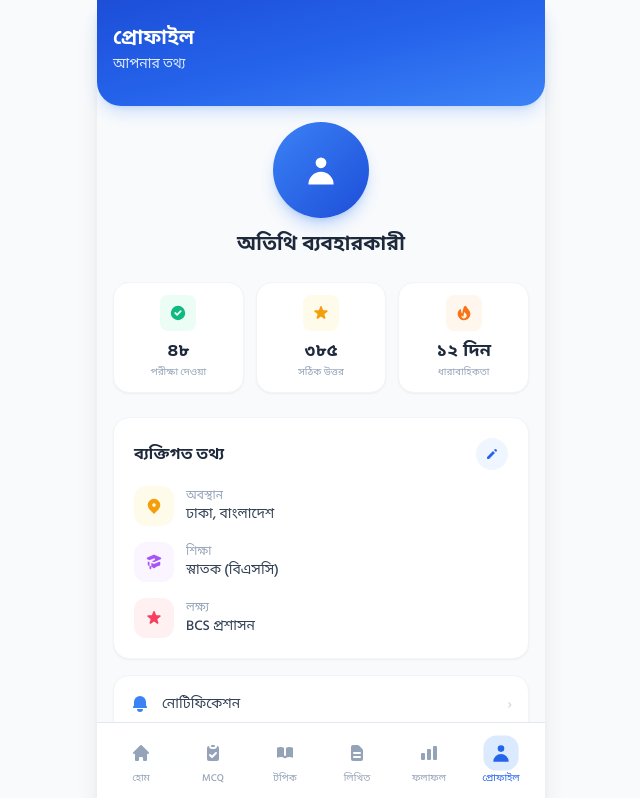
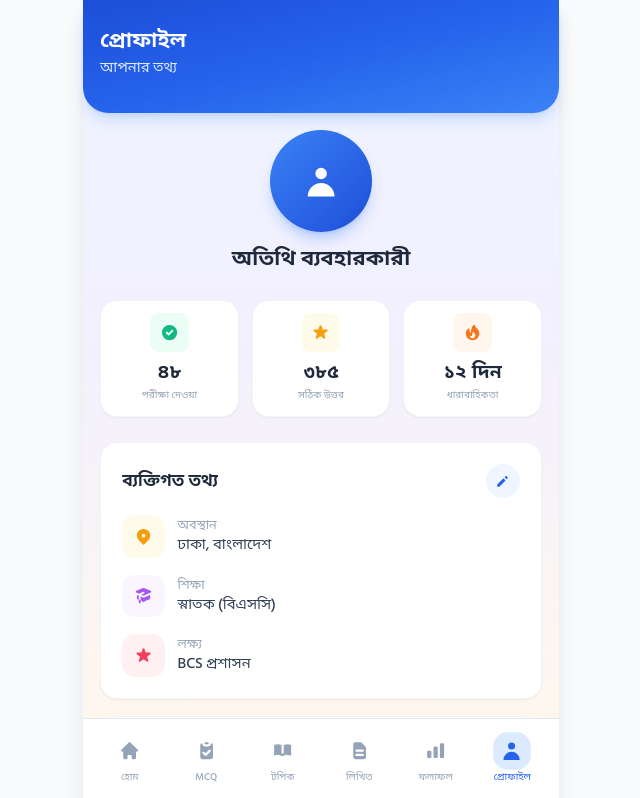
Before and after one commit to emonhossen1672-cmd/job-mentor-frontend, a React (Vite) app: page /profile in a window 1280 px wide. Shown: the top 798 px of the page, without its empty margins (319-959 px from the left). Built offline with nearby package versions, Linux system fonts and the light colour scheme; no server answers.

Commit message:
Update index.css

```diff
--- a/src/index.css
+++ b/src/index.css
@@ -1,3 +1,4 @@
+@import url('https://fonts.googleapis.com/css2?family=Hind+Siliguri:wght@400;500;600;700&display=swap');
 @tailwind base;
 @tailwind components;
 @tailwind utilities;
@@ -10,10 +11,12 @@
   html {
     -webkit-font-smoothing: antialiased;
     -moz-osx-font-smoothing: grayscale;
+    font-size: 17px;
   }
 
   body {
     @apply font-bengali bg-slate-50 text-slate-800 antialiased;
+    font-family: 'Hind Siliguri', 'Noto Sans Bengali', sans-serif;
     margin: 0;
     min-height: 100vh;
   }
@@ -38,7 +41,8 @@
 
 @layer components {
   .app-container {
-    @apply max-w-md mx-auto min-h-screen bg-slate-50 relative shadow-xl;
+    @apply max-w-md mx-auto min-h-screen relative shadow-xl;
+    background: linear-gradient(180deg, #eef4ff 0%, #f3f0ff 30%, #fff7ed 65%, #f0fdf7 100%);
   }
 
   .page-content {
@@ -104,14 +108,14 @@
     animation: floatBlob 7s ease-in-out infinite reverse;
   }
   .hero-badge {
-    @apply relative z-10 inline-flex items-center gap-1.5 text-[10px] font-medium bg-white/15 px-3 py-1 rounded-full;
+    @apply relative z-10 inline-flex items-center gap-1.5 text-[11px] font-medium bg-white/15 px-3 py-1 rounded-full;
   }
   .live-dot {
     @apply w-1.5 h-1.5 rounded-full bg-emerald-400;
     animation: pulseGlow 1.4s ease-in-out infinite;
   }
   .hero-title {
-    @apply relative z-10 text-[17px] font-extrabold leading-snug mt-3;
+    @apply relative z-10 text-[19px] font-extrabold leading-snug mt-3;
   }
   .hero-word {
     display: inline-block;
@@ -125,7 +129,7 @@
     animation: fadeSlideUp 0.5s ease forwards, pulseGlow 2.2s ease-in-out 0.8s infinite;
   }
   .hero-sub {
-    @apply relative z-10 inline-flex items-center gap-1.5 text-[11px] font-bold bg-white/15 border border-white/25 px-3 py-1.5 rounded-full mt-3;
+    @apply relative z-10 inline-flex items-center gap-1.5 text-[12px] font-bold bg-white/15 border border-white/25 px-3 py-1.5 rounded-full mt-3;
     opacity: 0;
     animation: fadeSlideUp 0.55s ease 0.55s forwards;
   }
@@ -167,14 +171,14 @@
     background: rgba(255, 255, 255, 0.1); border-radius: 9999px;
   }
   .exam-badge {
-    @apply relative z-10 self-start inline-flex items-center gap-1 bg-white/20 text-[8.5px] font-extrabold px-2 py-1 rounded-full;
+    @apply relative z-10 self-start inline-flex items-center gap-1 bg-white/20 text-[9.5px] font-extrabold px-2 py-1 rounded-full;
   }
   .exam-icon {
     @apply relative z-10 text-2xl mt-4;
     animation: iconBounce 2.4s ease-in-out infinite;
   }
   .exam-cta {
-    @apply relative z-10 mt-3 text-[9.5px] font-bold bg-white/25 px-3 py-1.5 rounded-full;
+    @apply relative z-10 mt-3 text-[10.5px] font-bold bg-white/25 px-3 py-1.5 rounded-full;
     animation: ctaPulse 2s ease-in-out infinite;
   }
 
@@ -187,7 +191,7 @@
   }
   .result-ring span {
     position: absolute; inset: 0; display: flex; align-items: center; justify-content: center;
-    font-size: 0.8rem; font-weight: 800; color: #111827;
+    font-size: 0.85rem; font-weight: 800; color: #111827;
   }
   .result-ring-prelim {
     background: conic-gradient(#2563eb calc(var(--p) * 3.6deg), #e5e9f5 0deg);
@@ -286,3 +290,295 @@
     animation-iteration-count: 1 !important;
   }
 }
+@import url('https://fonts.googleapis.com/css2?family=Hind+Siliguri:wght@400;500;600;700&display=swap');
+@tailwind base;
+@tailwind components;
+@tailwind utilities;
+
+@layer base {
+  * {
+    -webkit-tap-highlight-color: transparent;
+  }
+
+  html {
+    -webkit-font-smoothing: antialiased;
+    -moz-osx-font-smoothing: grayscale;
+    font-size: 17px;
+  }
+
+  body {
+    @apply font-bengali bg-slate-50 text-slate-800 antialiased;
+    font-family: 'Hind Siliguri', 'Noto Sans Bengali', sans-serif;
+    margin: 0;
+    min-height: 100vh;
+  }
+
+  ::-webkit-scrollbar {
+    width: 6px;
+    height: 6px;
+  }
+
+  ::-webkit-scrollbar-track {
+    background: transparent;
+  }
+
+  ::-webkit-scrollbar-thumb {
+    @apply bg-brand-300 rounded-full;
+  }
+
+  ::-webkit-scrollbar-thumb:hover {
+    @apply bg-brand-400;
+  }
+}
+
+@layer components {
+  .app-container {
+    @apply max-w-md mx-auto min-h-screen relative shadow-xl;
+    background: linear-gradient(180deg, #eef4ff 0%, #f3f0ff 30%, #fff7ed 65%, #f0fdf7 100%);
+  }
+
+  .page-content {
+    @apply px-4 pb-28 pt-4;
+  }
+
+  .card {
+    @apply bg-white rounded-2xl shadow-sm border border-slate-100 transition-all duration-300;
+  }
+
+  .card-hover {
+    @apply hover:shadow-md hover:-translate-y-0.5 active:scale-[0.98];
+  }
+
+  .btn-primary {
+    @apply bg-gradient-to-r from-brand-600 to-brand-500 text-white font-semibold py-3 px-6 rounded-xl shadow-md shadow-brand-500/30 hover:shadow-lg hover:shadow-brand-500/40 active:scale-95 transition-all duration-200;
+  }
+
+  .btn-secondary {
+    @apply bg-white text-brand-600 font-semibold py-3 px-6 rounded-xl border border-brand-200 hover:bg-brand-50 active:scale-95 transition-all duration-200;
+  }
+
+  .section-title {
+    @apply text-lg font-bold text-slate-800 mb-3 flex items-center gap-2;
+  }
+
+  .gradient-header {
+    @apply bg-gradient-to-br from-brand-700 via-brand-600 to-brand-500 text-white;
+  }
+
+  /* ---- Logo ---- */
+  .logo-mark {
+    @apply w-8 h-8 rounded-lg flex items-center justify-center text-white flex-shrink-0;
+    background: linear-gradient(135deg, #3b82f6, #1d4ed8);
+    box-shadow: 0 4px 10px rgba(37, 99, 235, 0.35);
+  }
+  .logo-gradient-text {
+    background: linear-gradient(135deg, #1d4ed8, #3b82f6);
+    -webkit-background-clip: text;
+    background-clip: text;
+    color: transparent;
+  }
+
+  /* ---- Animated hero banner ---- */
+  .hero-banner {
+    @apply relative overflow-hidden rounded-3xl px-5 py-6 text-white;
+    background: linear-gradient(120deg, #3b82f6, #1d4ed8, #2563eb, #1e40af);
+    background-size: 300% 300%;
+    animation: heroFlow 10s ease infinite;
+  }
+  .hero-banner::before {
+    content: "";
+    position: absolute; top: -50px; right: -30px; width: 160px; height: 160px;
+    background: radial-gradient(circle, rgba(255, 255, 255, 0.18) 0%, rgba(255, 255, 255, 0) 70%);
+    border-radius: 9999px;
+    animation: floatBlob 6s ease-in-out infinite;
+  }
+  .hero-banner::after {
+    content: "";
+    position: absolute; bottom: -40px; left: -20px; width: 110px; height: 110px;
+    background: radial-gradient(circle, rgba(255, 255, 255, 0.12) 0%, rgba(255, 255, 255, 0) 70%);
+    border-radius: 9999px;
+    animation: floatBlob 7s ease-in-out infinite reverse;
+  }
+  .hero-badge {
+    @apply relative z-10 inline-flex items-center gap-1.5 text-[11px] font-medium bg-white/15 px-3 py-1 rounded-full;
+  }
+  .live-dot {
+    @apply w-1.5 h-1.5 rounded-full bg-emerald-400;
+    animation: pulseGlow 1.4s ease-in-out infinite;
+  }
+  .hero-title {
+    @apply relative z-10 text-[19px] font-extrabold leading-snug mt-3;
+  }
+  .hero-word {
+    display: inline-block;
+    opacity: 0;
+    transform: translateY(12px);
+    animation: fadeSlideUp 0.5s ease forwards;
+    margin-right: 0.2em;
+  }
+  .hero-word-accent {
+    color: #fde68a;
+    animation: fadeSlideUp 0.5s ease forwards, pulseGlow 2.2s ease-in-out 0.8s infinite;
+  }
+  .hero-sub {
+    @apply relative z-10 inline-flex items-center gap-1.5 text-[12px] font-bold bg-white/15 border border-white/25 px-3 py-1.5 rounded-full mt-3;
+    opacity: 0;
+    animation: fadeSlideUp 0.55s ease 0.55s forwards;
+  }
+  .spark-icon {
+    display: inline-block;
+    animation: sparkSpin 2.5s linear infinite;
+  }
+
+  /* ---- Big প্রিলি / রিটেন cards ---- */
+  .type-card-lg {
+    @apply relative overflow-hidden rounded-2xl p-6 text-white text-center flex flex-col items-center;
+  }
+  .type-card-lg::after {
+    content: ""; position: absolute; right: -24px; top: -24px; width: 100px; height: 100px;
+    background: rgba(255, 255, 255, 0.15); border-radius: 9999px;
+  }
+  .type-card-lg::before {
+    content: ""; position: absolute; left: -20px; bottom: -30px; width: 80px; height: 80px;
+    background: rgba(255, 255, 255, 0.1); border-radius: 9999px;
+  }
+  .type-card-lg-title {
+    @apply relative z-10 text-xl font-extrabold mt-2;
+    opacity: 0;
+    animation: fadeSlideUp 0.6s ease forwards, titleGlow 2.6s ease-in-out 1s infinite;
+  }
+
+  /* ---- Exam cards ---- */
+  .exam-card {
+    @apply relative overflow-hidden rounded-2xl p-4 text-white text-center flex flex-col items-center min-h-[150px];
+    opacity: 0;
+    animation: fadeSlideUp 0.55s ease forwards;
+  }
+  .exam-card::after {
+    content: ""; position: absolute; right: -22px; top: -22px; width: 90px; height: 90px;
+    background: rgba(255, 255, 255, 0.15); border-radius: 9999px;
+  }
+  .exam-card::before {
+    content: ""; position: absolute; left: -18px; bottom: -26px; width: 70px; height: 70px;
+    background: rgba(255, 255, 255, 0.1); border-radius: 9999px;
+  }
+  .exam-badge {
+    @apply relative z-10 self-start inline-flex items-center gap-1 bg-white/20 text-[9.5px] font-extrabold px-2 py-1 rounded-full;
+  }
+  .exam-icon {
+    @apply relative z-10 text-2xl mt-4;
+    animation: iconBounce 2.4s ease-in-out infinite;
+  }
+  .exam-cta {
+    @apply relative z-10 mt-3 text-[10.5px] font-bold bg-white/25 px-3 py-1.5 rounded-full;
+    animation: ctaPulse 2s ease-in-out infinite;
+  }
+
+  /* ---- Result rings ---- */
+  .result-ring {
+    width: 68px; height: 68px; border-radius: 9999px; position: relative; margin: 0 auto 0.6rem;
+  }
+  .result-ring::before {
+    content: ""; position: absolute; inset: 7px; background: #fff; border-radius: 9999px;
+  }
+  .result-ring span {
+    position: absolute; inset: 0; display: flex; align-items: center; justify-content: center;
+    font-size: 0.85rem; font-weight: 800; color: #111827;
+  }
+  .result-ring-prelim {
+    background: conic-gradient(#2563eb calc(var(--p) * 3.6deg), #e5e9f5 0deg);
+    animation: ringFillPrelim 1.4s ease-out forwards;
+  }
+  .result-ring-written {
+    background: conic-gradient(#ea580c calc(var(--p) * 3.6deg), #f5ebe0 0deg);
+    animation: ringFillWritten 1.4s ease-out 0.1s forwards;
+  }
+}
+
+@layer utilities {
+  .text-balance {
+    text-wrap: balance;
+  }
+
+  .no-scrollbar::-webkit-scrollbar {
+    display: none;
+  }
+
+  .no-scrollbar {
+    -ms-overflow-style: none;
+    scrollbar-width: none;
+  }
+
+  .safe-bottom {
+    padding-bottom: env(safe-area-inset-bottom, 0px);
+  }
+}
+
+/* Registered custom property so the result-ring conic-gradient can be animated */
+@property --p {
+  syntax: '<number>';
+  inherits: false;
+  initial-value: 0;
+}
+
+@keyframes heroFlow {
+  0% { background-position: 0% 50%; }
+  50% { background-position: 100% 50%; }
+  100% { background-position: 0% 50%; }
+}
+@keyframes floatBlob {
+  0%, 100% { transform: translateY(0) scale(1); }
+  50% { transform: translateY(10px) scale(1.08); }
+}
+@keyframes fadeSlideUp {
+  from { opacity: 0; transform: translateY(10px); }
+  to { opacity: 1; transform: translateY(0); }
+}
+@keyframes pulseGlow {
+  0%, 100% { opacity: 0.85; }
+  50% { opacity: 1; text-shadow: 0 0 12px rgba(255, 255, 255, 0.55); }
+}
+@keyframes sparkSpin {
+  0%, 100% { transform: rotate(0deg) scale(1); }
+  50% { transform: rotate(180deg) scale(1.2); }
+}
+@keyframes titleGlow {
+  0%, 100% { text-shadow: none; }
+  50% { text-shadow: 0 0 14px rgba(255, 255, 255, 0.65); }
+}
+@keyframes iconBounce {
+  0%, 100% { transform: translateY(0); }
+  50% { transform: translateY(-6px); }
+}
+@keyframes ctaPulse {
+  0%, 100% { transform: scale(1); }
+  50% { transform: scale(1.05); }
+}
+@keyframes ringFillPrelim {
+  from { --p: 0; }
+  to { --p: 72; }
+}
+@keyframes ringFillWritten {
+  from { --p: 0; }
+  to { --p: 65; }
+}
+
+@media (prefers-reduced-motion: reduce) {
+  .hero-banner,
+  .hero-banner::before,
+  .hero-banner::after,
+  .live-dot,
+  .hero-word,
+  .hero-word-accent,
+  .hero-sub,
+  .spark-icon,
+  .type-card-lg-title,
+  .exam-card,
+  .exam-icon,
+  .exam-cta,
+  .result-ring-prelim,
+  .result-ring-written {
+    animation-duration: 0.01ms !important;
+    animation-iteration-count: 1 !important;
+  }
+}
```
